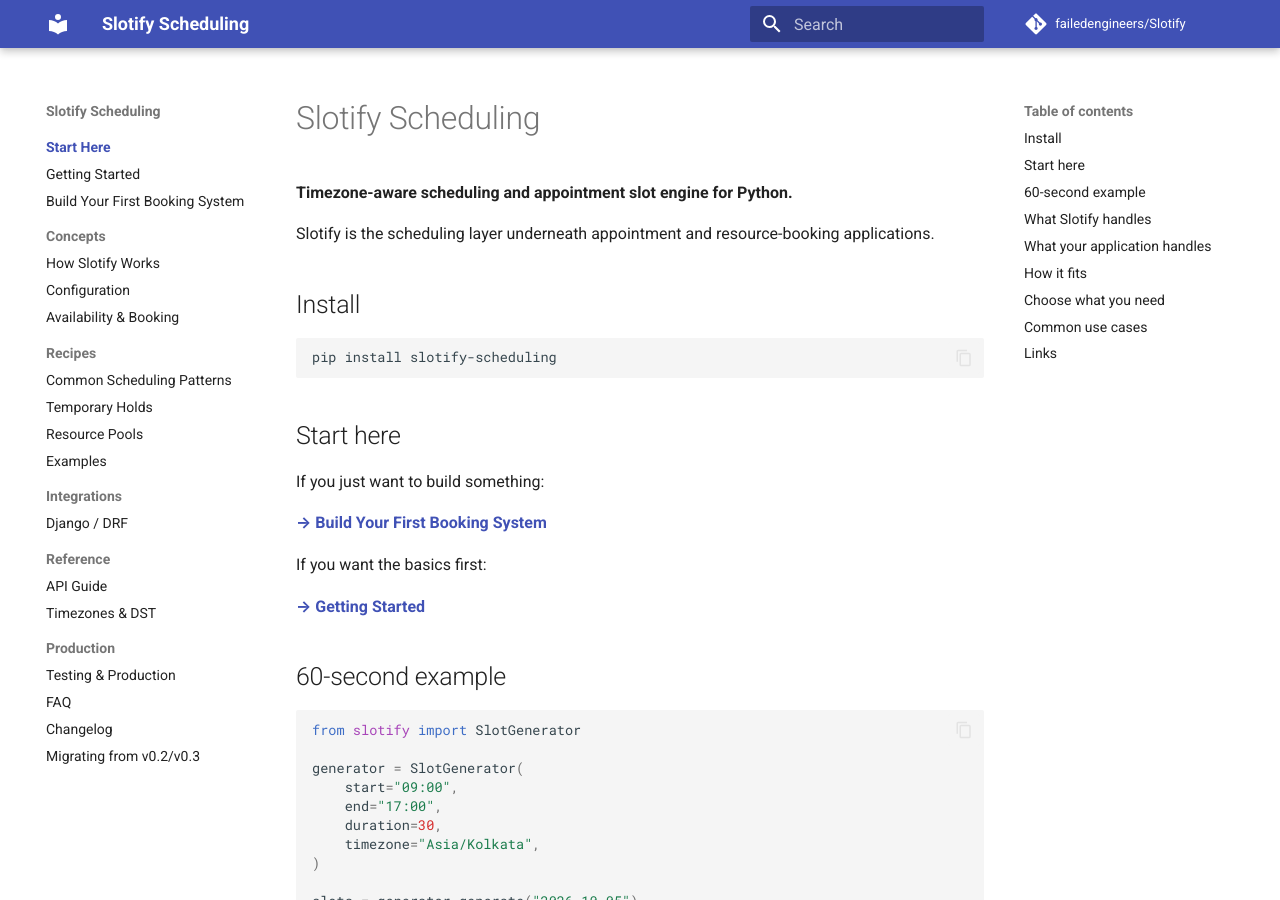
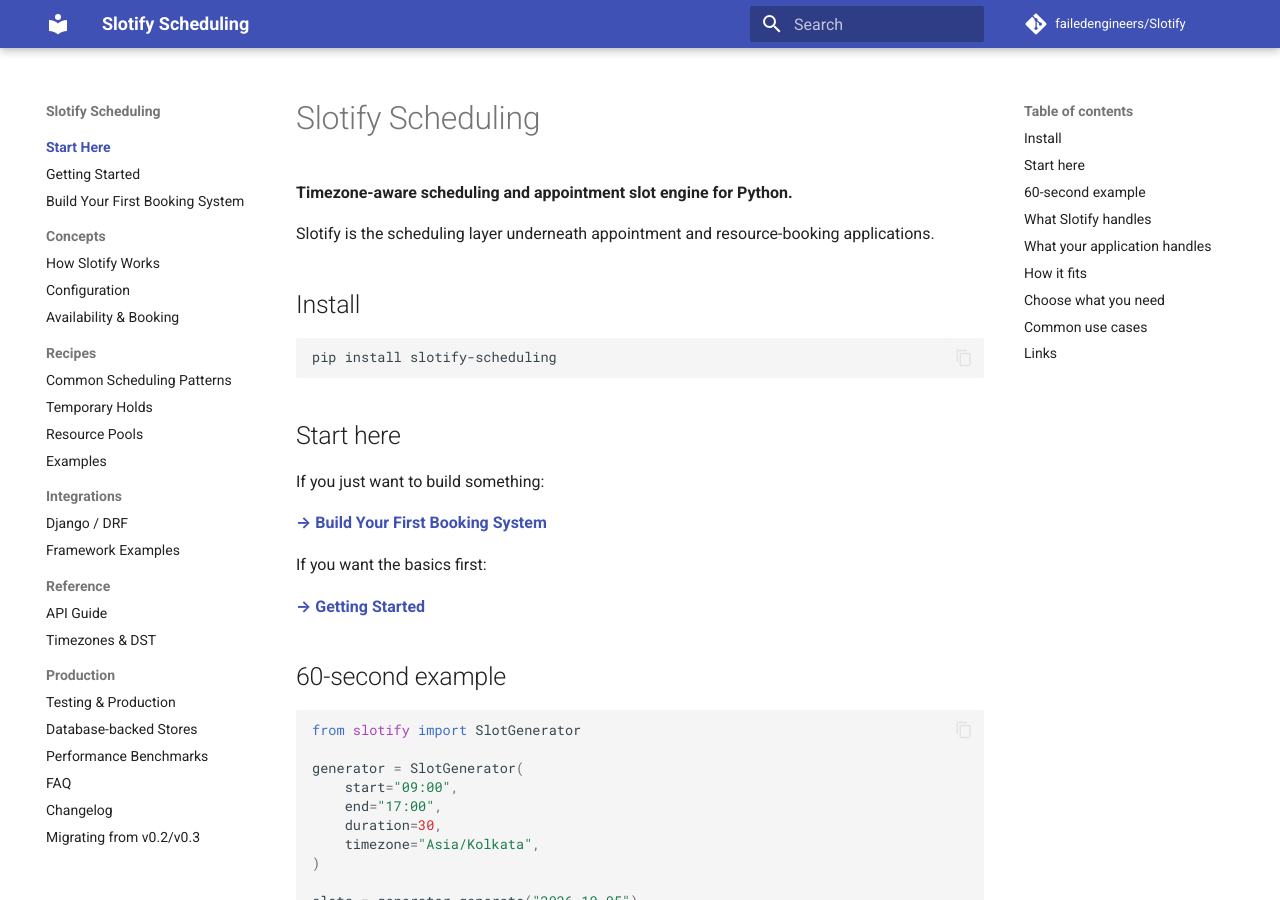
Before and after one commit to failedengineers/Slotify, an MkDocs documentation site: the page built from docs/index.md, in a window 1280 px wide and 900 px high. Built offline with MkDocs 1.6.1 and Material for MkDocs 9.7.7, drawn with Linux system fonts in a browser that asks for light colours; comment, search, counter and statistics services are not loaded.

Commit message:
Update documentation navigation

```diff
--- a/mkdocs.yml
+++ b/mkdocs.yml
@@ -39,11 +39,14 @@ nav:
       - Examples: examples.md
   - Integrations:
       - Django / DRF: django.md
+      - Framework Examples: framework-examples.md
   - Reference:
       - API Guide: api.md
       - Timezones & DST: timezones.md
   - Production:
       - Testing & Production: testing.md
+      - Database-backed Stores: database-stores.md
+      - Performance Benchmarks: benchmarks.md
       - FAQ: faq.md
       - Changelog: changelog.md
       - Migrating from v0.2/v0.3: migration.md
```
